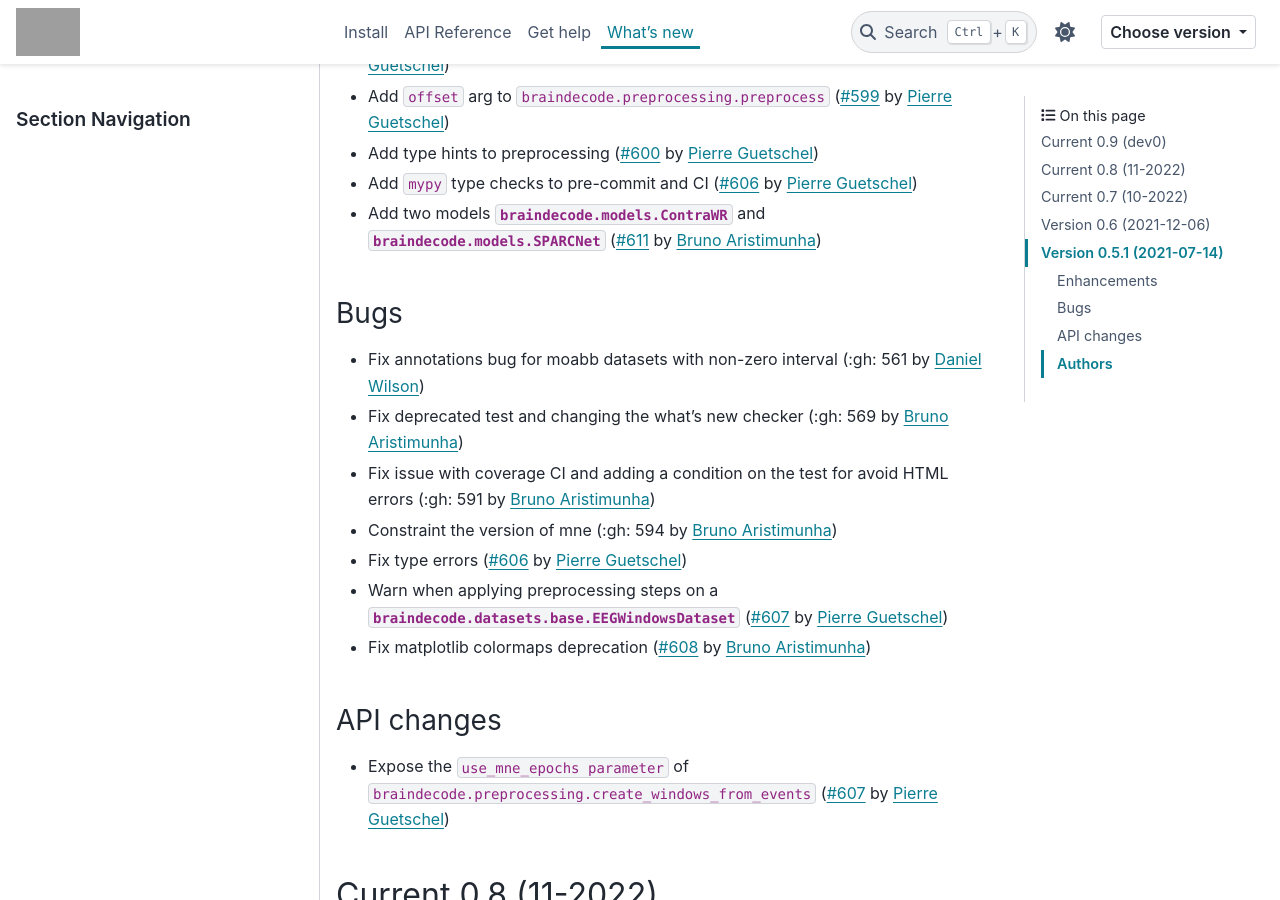
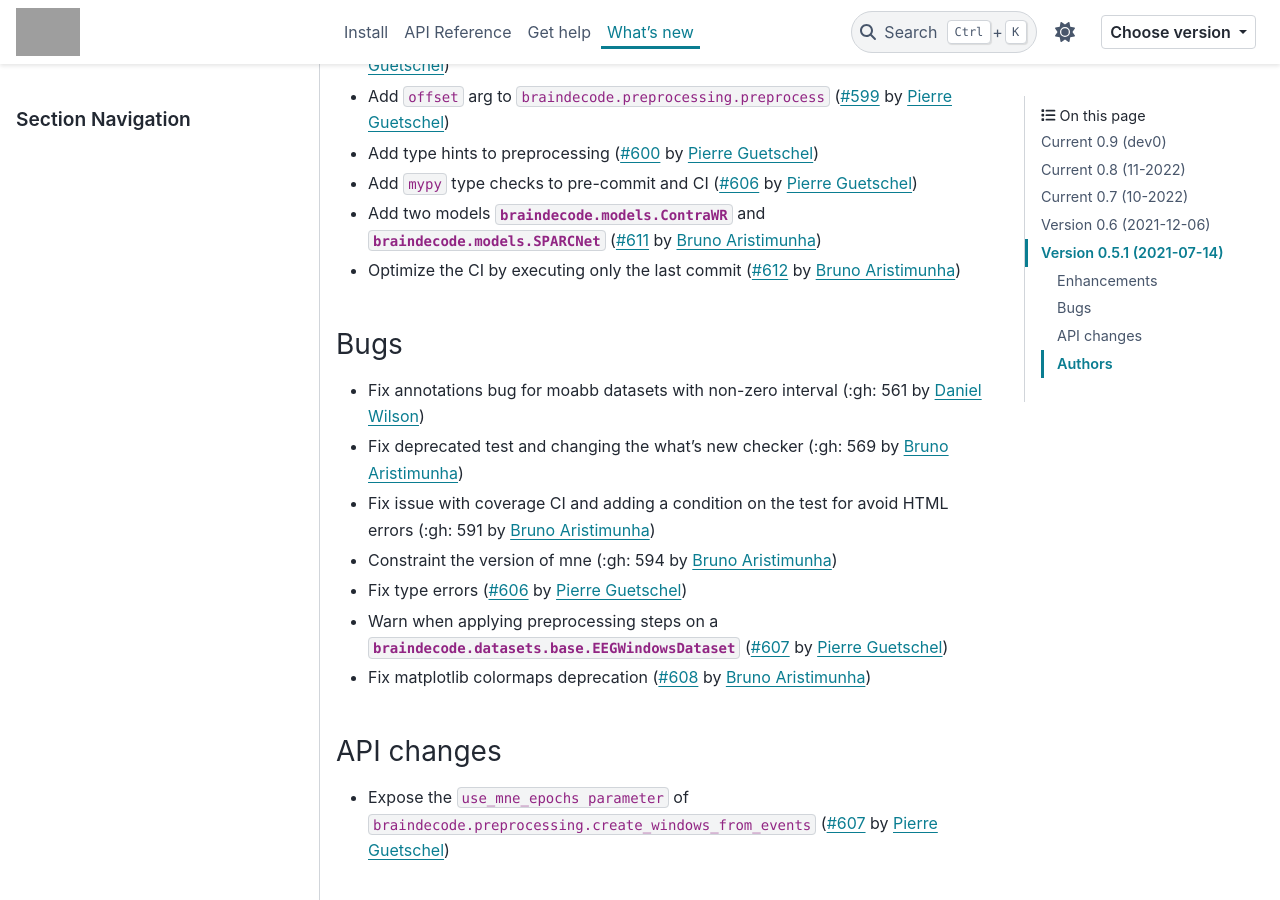
Before and after one commit to braindecode/braindecode, a Sphinx documentation site: the page built from docs/whats_new.rst, in a window 1280 px wide and 900 px high, scrolled down 901 px. Built offline with Sphinx 7.4.7 and the PyData theme 0.15.4, drawn with Linux system fonts in a browser that asks for light colours; pages that are not in the unit, such as notebooks, are missing from menus; comment, search, counter and statistics services are not loaded; cross-references to code outside the pages are shown as plain code; grey boxes are pictures that could not be loaded.

Commit message:
Updating the whats_new file

```diff
--- a/docs/whats_new.rst
+++ b/docs/whats_new.rst
@@ -39,7 +39,7 @@ Enhancements
 - Add type hints to preprocessing (:gh:`600` by `Pierre Guetschel`_)
 - Add ``mypy`` type checks to pre-commit and CI (:gh:`606` by `Pierre Guetschel`_)
 - Add two models :class:`braindecode.models.ContraWR` and :class:`braindecode.models.SPARCNet` (:gh:`611` by `Bruno Aristimunha`_)
-
+- Optimize the CI by executing only the last commit (:gh:`612` by `Bruno Aristimunha`_)
 
 Bugs
 ~~~~
```
